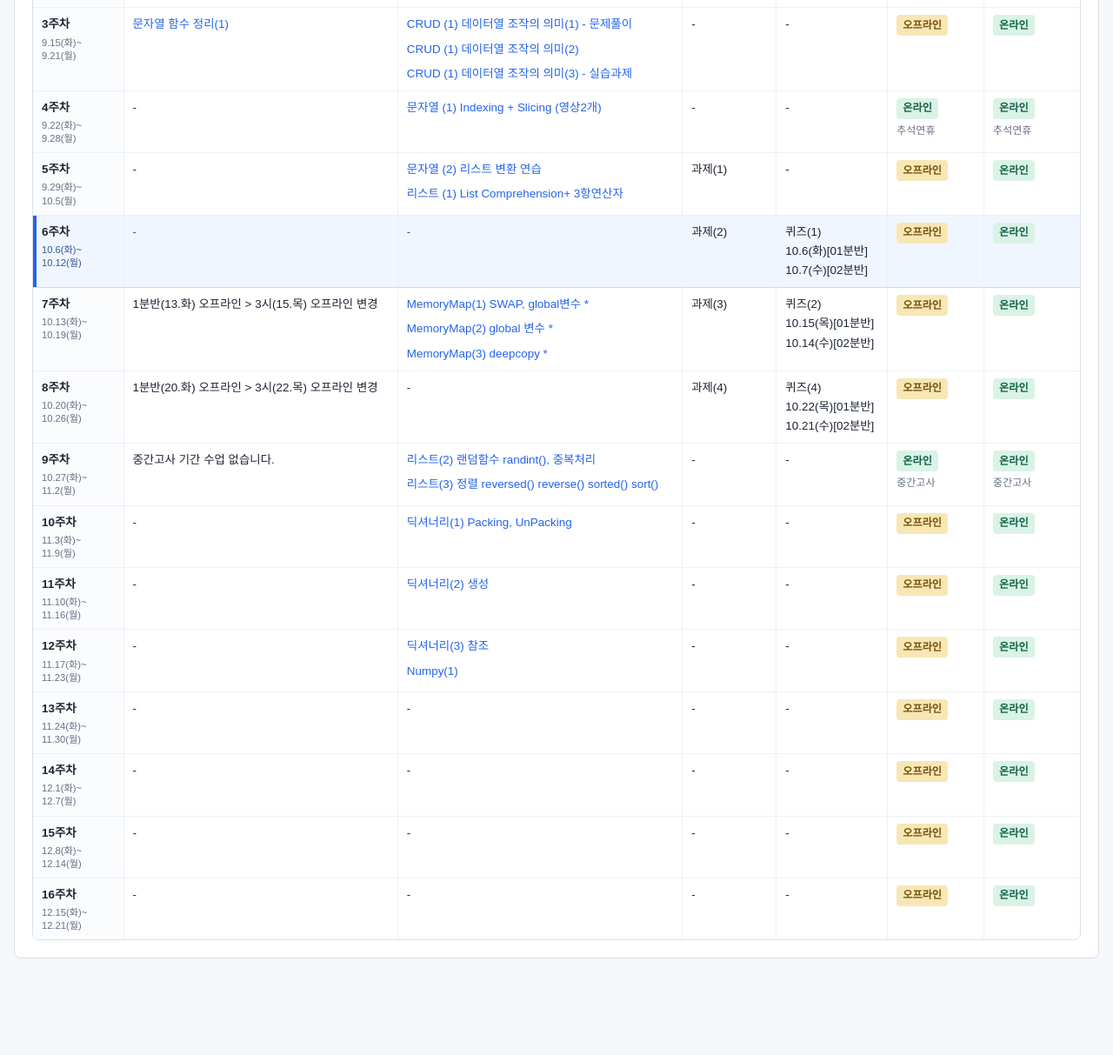
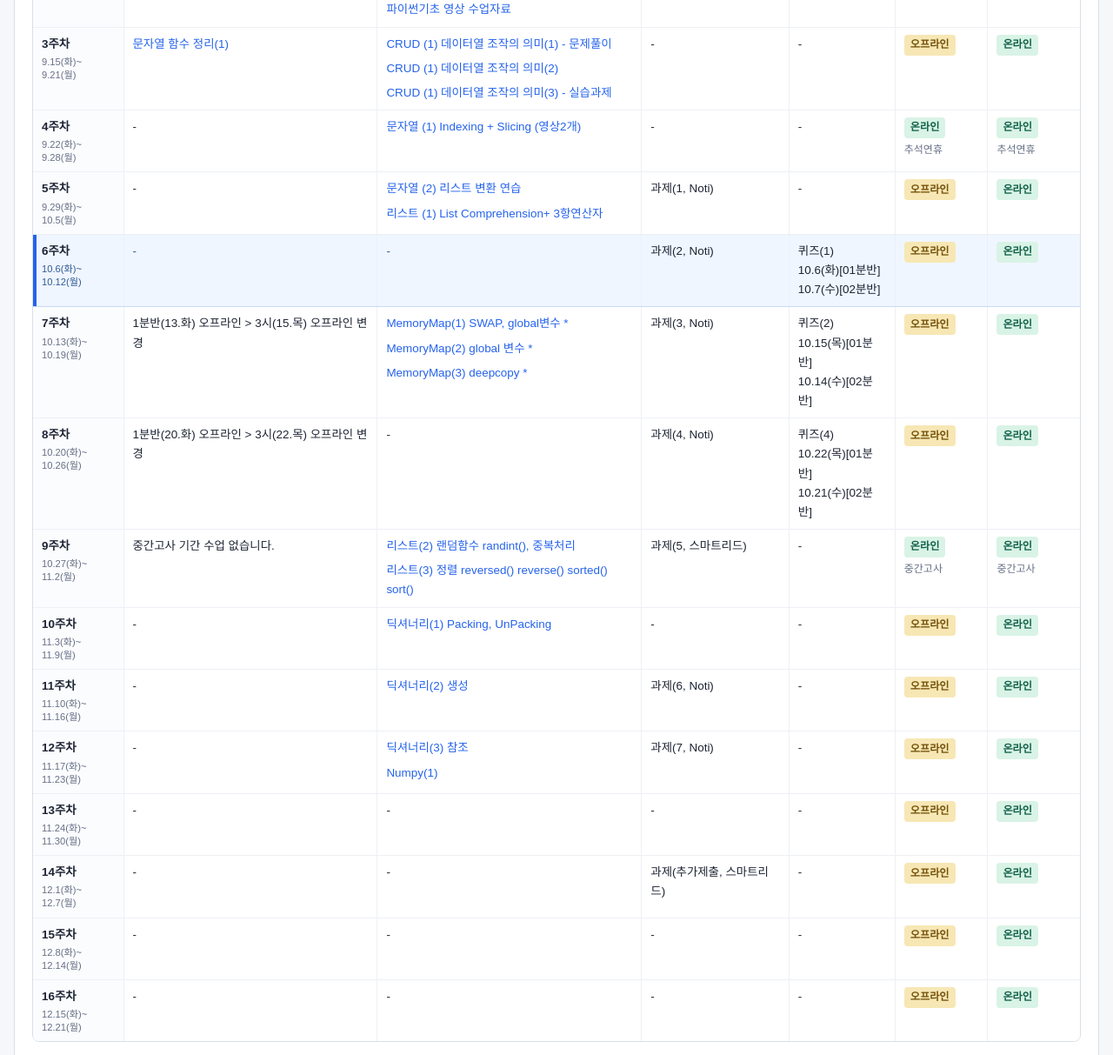
Before and after one commit to ksoldier0419/vibecoding-lab-site, a website: page 2026-2-python_adv/index.html in a window 1280 px wide. Shown: the part 1277-2490 px from the top of the page at 87% size. Before the commit the page ends 2435 px from the top, so only its background shows below. Drawn offline with Linux system fonts and the light colour scheme.

Commit message:
Update Python assignment schedule and submission platforms

```diff
--- a/2026-2-python_adv/index.html
+++ b/2026-2-python_adv/index.html
@@ -95,7 +95,7 @@
               <th scope="row">5주차<small>9.29(화)~<br>10.5(월)</small></th>
               <td><span class="empty">-</span></td>
               <td><ul class="cell-list"><li><a href="https://app.notion.com/p/2-e315e63caf0443e194c3e8d6bbca140f?pvs=21">문자열 (2) 리스트 변환 연습</a></li><li><a href="https://app.notion.com/p/1-List-Comprehension-3-212e57404bab44a7b2e01e0c95cee76d?pvs=21">리스트 (1) List Comprehension+ 3항연산자</a></li></ul></td>
-              <td>과제(1)</td>
+              <td>과제(1, Noti)</td>
               <td><span class="empty">-</span></td>
               <td><span class="status-badge offline">오프라인</span></td>
               <td><span class="status-badge online">온라인</span></td>
@@ -104,7 +104,7 @@
               <th scope="row">6주차<small>10.6(화)~<br>10.12(월)</small></th>
               <td><span class="empty">-</span></td>
               <td><span class="empty">-</span></td>
-              <td>과제(2)</td>
+              <td>과제(2, Noti)</td>
               <td>퀴즈(1)<br>10.6(화)[01분반]<br>10.7(수)[02분반]</td>
               <td><span class="status-badge offline">오프라인</span></td>
               <td><span class="status-badge online">온라인</span></td>
@@ -113,7 +113,7 @@
               <th scope="row">7주차<small>10.13(화)~<br>10.19(월)</small></th>
               <td>1분반(13.화) 오프라인 &gt; 3시(15.목) 오프라인 변경</td>
               <td><ul class="cell-list"><li><a href="https://app.notion.com/p/MemoryMap-1-SWAP-global-8ec83c8aeab641188e2585f06f352f06?pvs=21">MemoryMap(1) SWAP, global변수 *</a></li><li><a href="https://app.notion.com/p/MemoryMap-2-global-b645cb533a944aa8aa3a1710d4b00d79?pvs=21">MemoryMap(2) global 변수 *</a></li><li><a href="https://app.notion.com/p/MemoryMap-3-deepcopy-97f58b1447ed4e3b804a685f4422f8b5?pvs=21">MemoryMap(3) deepcopy *</a></li></ul></td>
-              <td>과제(3)</td>
+              <td>과제(3, Noti)</td>
               <td>퀴즈(2)<br>10.15(목)[01분반]<br>10.14(수)[02분반]</td>
               <td><span class="status-badge offline">오프라인</span></td>
               <td><span class="status-badge online">온라인</span></td>
@@ -122,7 +122,7 @@
               <th scope="row">8주차<small>10.20(화)~<br>10.26(월)</small></th>
               <td>1분반(20.화) 오프라인 &gt; 3시(22.목) 오프라인 변경</td>
               <td><span class="empty">-</span></td>
-              <td>과제(4)</td>
+              <td>과제(4, Noti)</td>
               <td>퀴즈(4)<br>10.22(목)[01분반]<br>10.21(수)[02분반]</td>
               <td><span class="status-badge offline">오프라인</span></td>
               <td><span class="status-badge online">온라인</span></td>
@@ -131,7 +131,7 @@
               <th scope="row">9주차<small>10.27(화)~<br>11.2(월)</small></th>
               <td>중간고사 기간 수업 없습니다.</td>
               <td><ul class="cell-list"><li><a href="https://app.notion.com/p/2-randint-3199370344e344a7af2596a7247e5ed5?pvs=21">리스트(2) 랜덤함수 randint(), 중복처리</a></li><li><a href="https://app.notion.com/p/3-reversed-reverse-sorted-sort-0132d35c60974cb4bad5513899bdc19d?pvs=21">리스트(3) 정렬 reversed() reverse() sorted() sort()</a></li></ul></td>
-              <td><span class="empty">-</span></td>
+              <td>과제(5, 스마트리드)</td>
               <td><span class="empty">-</span></td>
               <td><span class="status-badge online">온라인</span><small class="session-note">중간고사</small></td>
               <td><span class="status-badge online">온라인</span><small class="session-note">중간고사</small></td>
@@ -149,7 +149,7 @@
               <th scope="row">11주차<small>11.10(화)~<br>11.16(월)</small></th>
               <td><span class="empty">-</span></td>
               <td><a href="https://app.notion.com/p/2-9515b8ef4f3a4b1f9485dff51d743f6f?pvs=21">딕셔너리(2) 생성</a></td>
-              <td><span class="empty">-</span></td>
+              <td>과제(6, Noti)</td>
               <td><span class="empty">-</span></td>
               <td><span class="status-badge offline">오프라인</span></td>
               <td><span class="status-badge online">온라인</span></td>
@@ -158,7 +158,7 @@
               <th scope="row">12주차<small>11.17(화)~<br>11.23(월)</small></th>
               <td><span class="empty">-</span></td>
               <td><ul class="cell-list"><li><a href="https://app.notion.com/p/3-51a1a2f1b3cb426a91b782013ac9202b?pvs=21">딕셔너리(3) 참조</a></li><li><a href="https://app.notion.com/p/Numpy-1-b6bdb95ecd384122905f4895da8d1f1d?pvs=21">Numpy(1)</a></li></ul></td>
-              <td><span class="empty">-</span></td>
+              <td>과제(7, Noti)</td>
               <td><span class="empty">-</span></td>
               <td><span class="status-badge offline">오프라인</span></td>
               <td><span class="status-badge online">온라인</span></td>
@@ -176,7 +176,7 @@
               <th scope="row">14주차<small>12.1(화)~<br>12.7(월)</small></th>
               <td><span class="empty">-</span></td>
               <td><span class="empty">-</span></td>
-              <td><span class="empty">-</span></td>
+              <td>과제(추가제출, 스마트리드)</td>
               <td><span class="empty">-</span></td>
               <td><span class="status-badge offline">오프라인</span></td>
               <td><span class="status-badge online">온라인</span></td>
```
